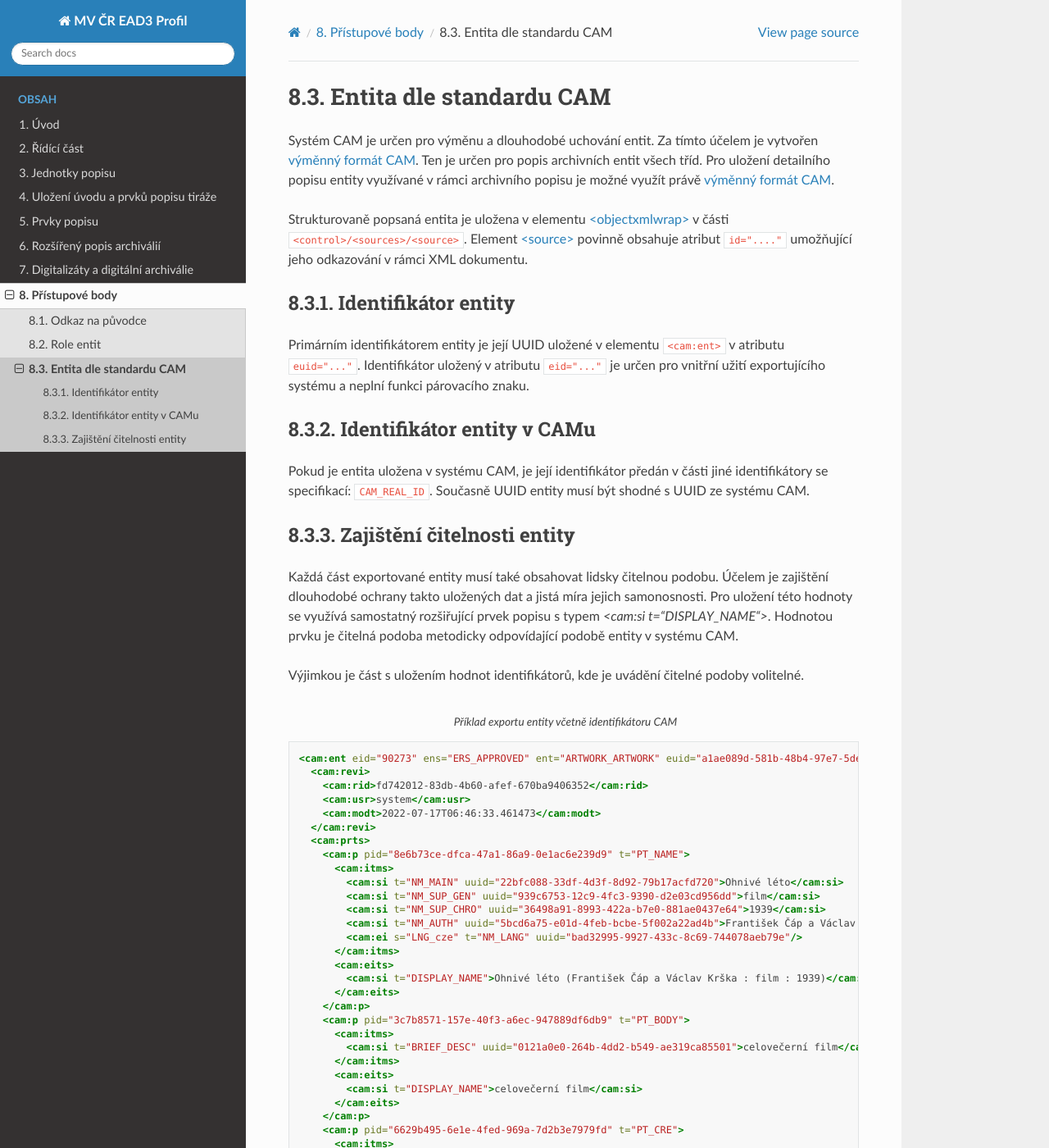
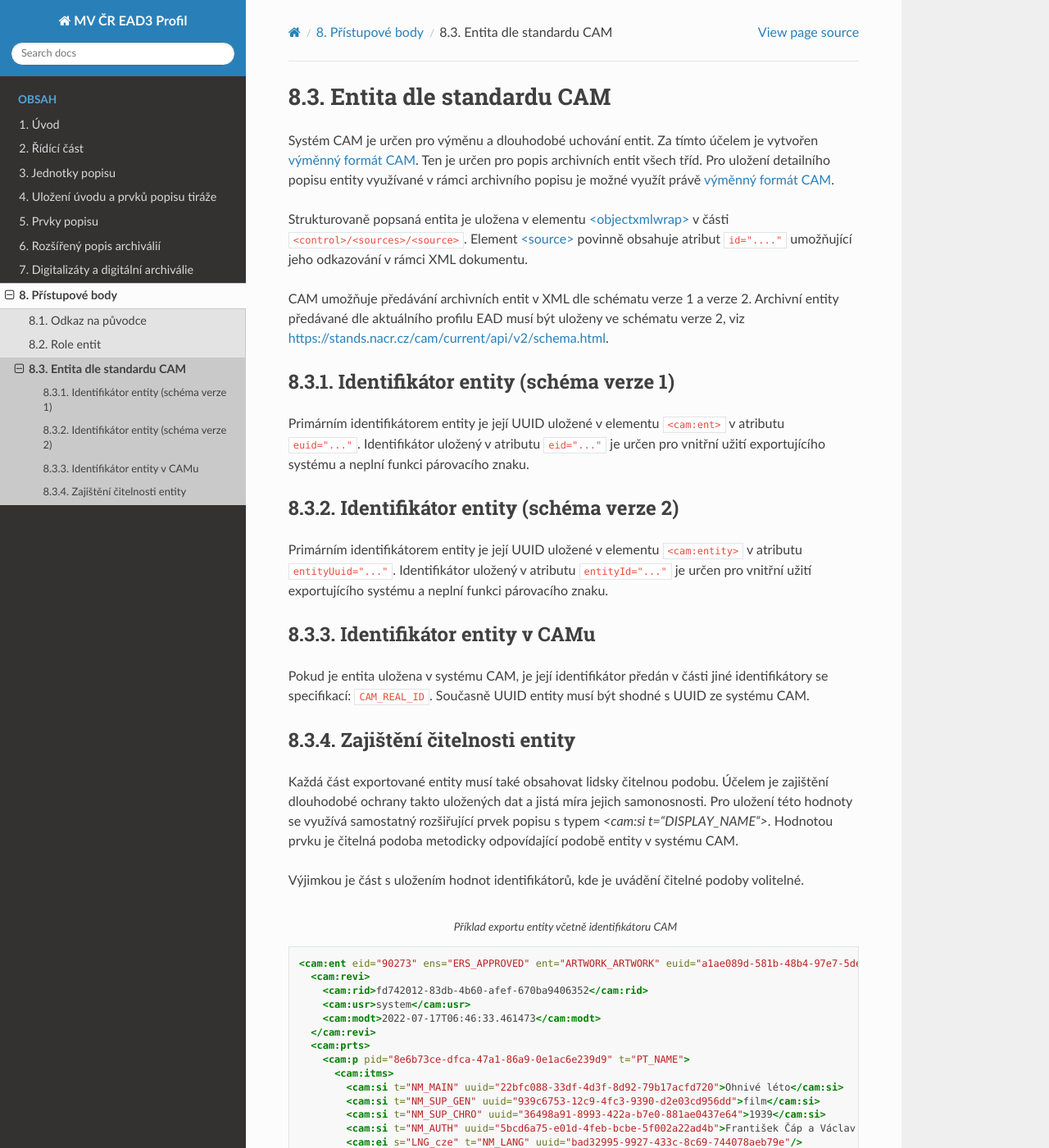
Before and after one commit to elzasw/ead3doc, a Sphinx documentation site: the page built from doc/source/prist-body/camxml.rst, in a window 1280 px wide and 1400 px high. Shown: the whole window at 82% size. Built offline with Sphinx 7.4.7 and the Read the Docs theme 3.1.0, drawn with Linux system fonts in a browser that asks for light colours.

Commit message:
ukládání archivních entit CAMu ve schématu verze 2

```diff
--- a/doc/source/prist-body/camxml.rst
+++ b/doc/source/prist-body/camxml.rst
@@ -17,12 +17,24 @@ Element :ead-el:`source`
 povinně obsahuje atribut ``id="...."`` umožňující
 jeho odkazování v rámci XML dokumentu.
 
+CAM umožňuje předávání archivních entit v XML dle schématu verze 1 a verze 2.
+Archivní entity předávané dle aktuálního profilu EAD musí být uloženy
+ve schématu verze 2, viz https://stands.nacr.cz/cam/current/api/v2/schema.html.
 
-Identifikátor entity
-========================
+
+Identifikátor entity (schéma verze 1)
+========================================
 
 Primárním identifikátorem entity je její UUID uložené v elementu ``<cam:ent>`` v atributu ``euid="..."``.
 Identifikátor uložený v atributu ``eid="..."`` je určen pro vnitřní užití exportujícího systému a neplní
+funkci párovacího znaku.
+
+
+Identifikátor entity (schéma verze 2)
+========================================
+
+Primárním identifikátorem entity je její UUID uložené v elementu ``<cam:entity>`` v atributu ``entityUuid="..."``.
+Identifikátor uložený v atributu ``entityId="..."`` je určen pro vnitřní užití exportujícího systému a neplní
 funkci párovacího znaku.
 
 
--- a/doc/source/uvod/zmeny.rst
+++ b/doc/source/uvod/zmeny.rst
@@ -140,14 +140,14 @@ Listopad 2023
  * Upřesnění :ref:`charakteristiky jednotky popisu <ead_jp_char>` o povinné uvádění druhu a počtu archiválií
  * Upřesnění užití :ref:`ead_item_types_technika`, přidání barevnosti
  * Úprava odkazů na elementy EAD dle aktuální podoby standardu
- * nová verze profilu s označením ``CZ_EAD3_PROFILE_20250301``, :ref:`ead_control_localcontrol_ead3ver`
+
 
 Březen 2026
 ---------------
 
- * přidání podpory pro digitální archiválie, jejich identifikaci, zavedení inherentního a kontextuálního archivního popisu
  * přidána role zpracovatel, :ref:`ead_ap_relation_roles`
  * přidání zápisu pro barevnost, :ref:`ead_item_types_technika_structured`
+ * ukládání archivních entit CAMu ve schématu verze 2, viz :ref:`ead_ap_cam`
  * formát datace se zapisuje na úrovni elementů ``fromdate`` a ``todate``, :ref:`ead_item_types_unitdatestructured`
  * upřesnění prvku :ref:`ead_control_maintenancehistory` - povinnost uvedení časové zóny
  * oprava uvádění dědičnosti u datace, :ref:`ead_item_types_unitdatestructured`
```
